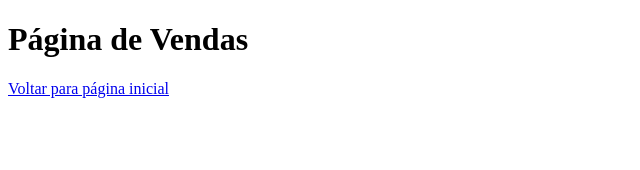
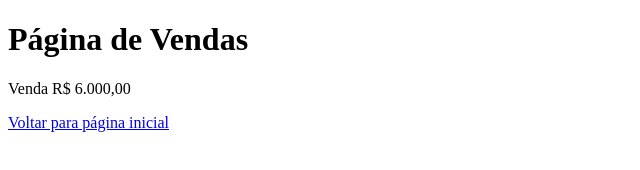
Before and after one commit to Almirbbn/cursogithub, a plain HTML site: page vendas.html in a window 1280 px wide. Shown: the whole page, without its empty margins (0-640 px from the left). Drawn offline with Linux system fonts and the light colour scheme.

Commit message:
Acrescentado valor da venda

```diff
--- a/vendas.html
+++ b/vendas.html
@@ -7,6 +7,7 @@
 </head>
 <body>
     <h1>Página de Vendas</h1>
+    <p>Venda R$ 6.000,00</p>
     <a href="index.html"> Voltar para página inicial</a>
 </body>
 </html>
```
